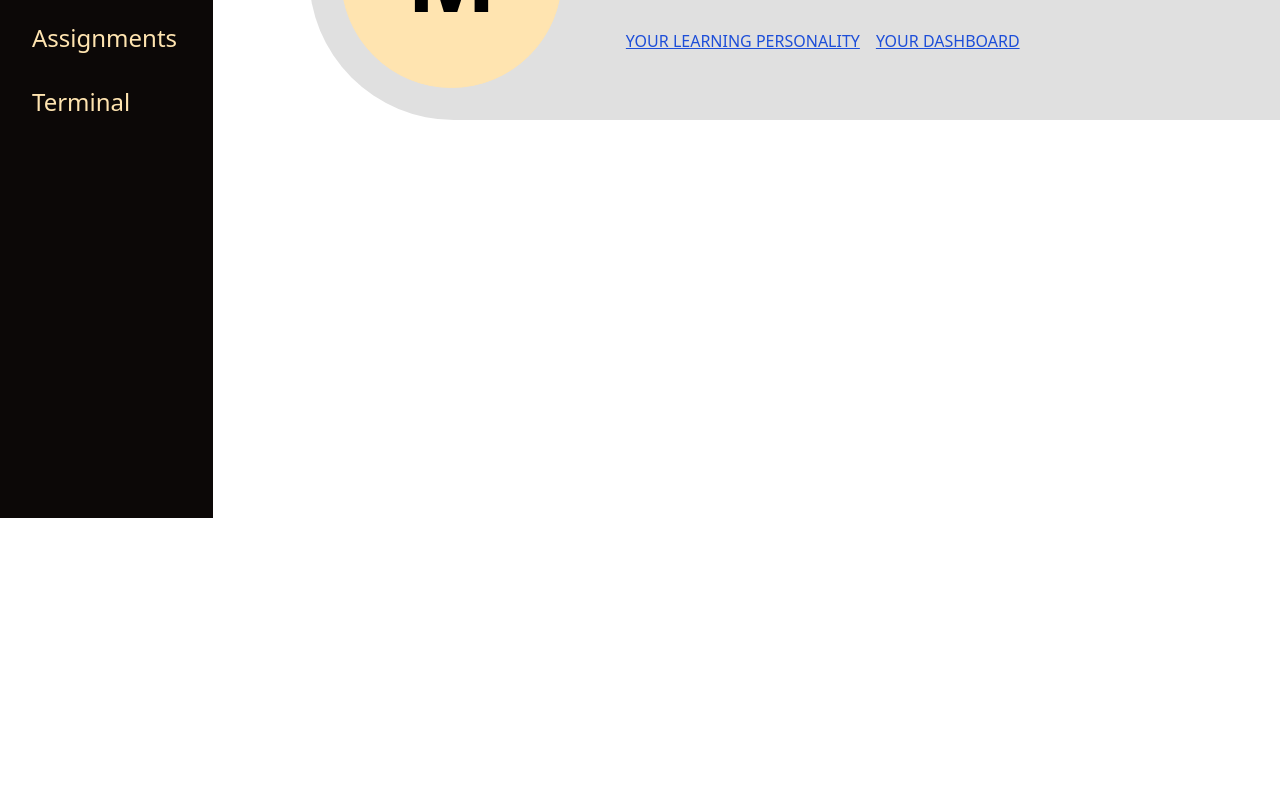
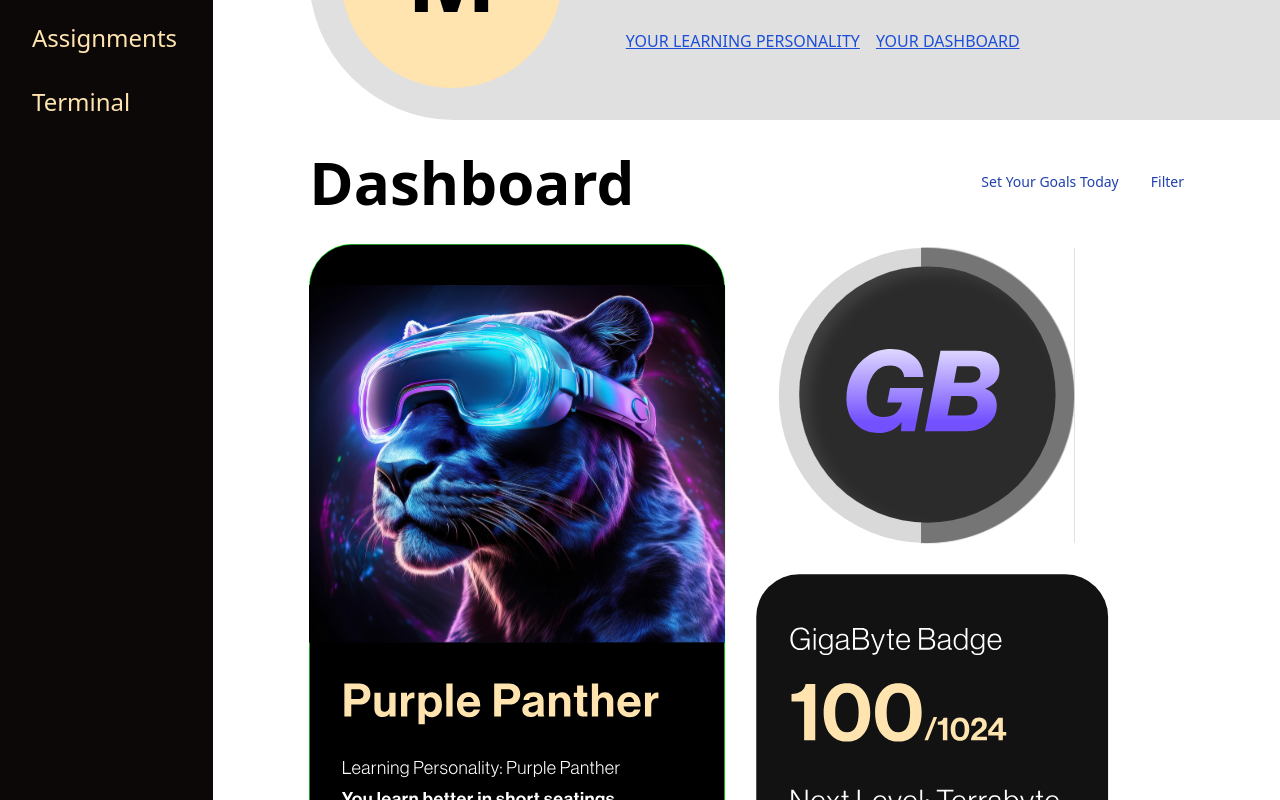
Before and after one commit to mohithingorani/HexAndCode, a Next.js app: page /home in a window 1280 px wide. Shown: the part 400-1200 px from the top of the page. Before the commit the page ends 918 px from the top, so only its background shows below. Built offline with nearby package versions, Linux system fonts and the light colour scheme.

Commit message:
complete dashboard

```diff
--- a/src/app/home/page.tsx
+++ b/src/app/home/page.tsx
@@ -1,4 +1,6 @@
+import Image from "next/image";
 import { NavBar2 } from "../components/NavBar";
+import { Footer } from "../components/Footer";
 
 export default function Home() {
   return (
@@ -12,12 +14,7 @@ export default function Home() {
             <button className="hover:underline">My Courses</button>
             <button className="hover:underline">Assignments</button>
             <button className="hover:underline">Terminal</button>
-
           </div>
-
-
-
-
         </div>
 
         <div className="col-span-5 h-full  w-full">
@@ -38,6 +35,17 @@ export default function Home() {
               </div>
             </div>
           </div>
+          <div className="pl-24 pt-8 flex justify-between items-center">
+            <div className="text-6xl font-bold ">Dashboard</div>
+            <div className="flex text-sm pr-24 gap-8 text-blue-800">
+              <button className="hover:underline">Set Your Goals Today</button>
+              <button className="hover:underline">Filter</button>
+            </div>
+          </div>
+          <div className="flex w-full justify-start items-start px-24 pt-8 pb-8">
+            <Image src={"/allphotos.svg"} width={"800"} height={"300"} alt="photos"/>
+          </div>
+          <Footer/>
         </div>
       </div>
     </div>
```
Also changed, not shown: public/allphotos.svg (added). Lines whose indentation alone changed are shown as unchanged.
